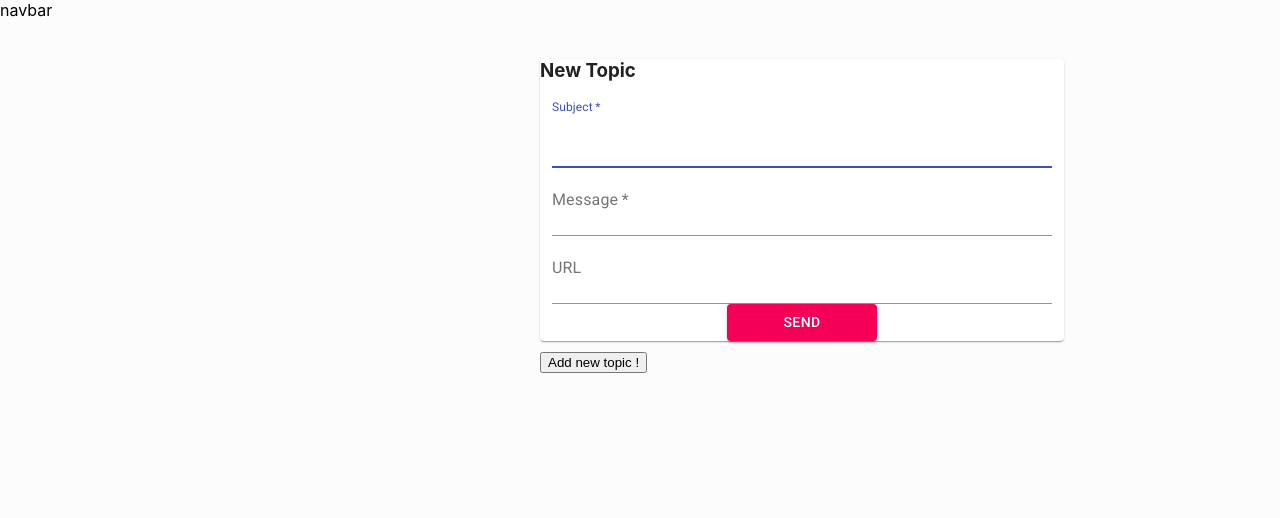
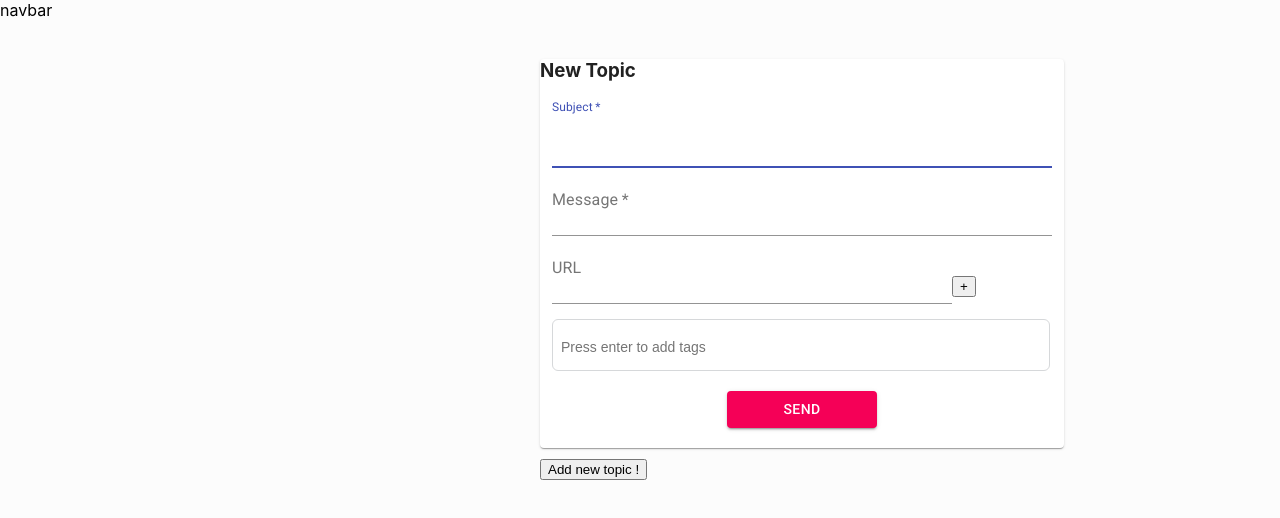
Before and after one commit to WildCodeSchool/2020-11-wns-paris-fantasticfork-projet-front, a React (Create React App) app: page / in a window 1280 px wide. Shown: the top 518 px of the page. Built offline with nearby package versions, Linux system fonts and the light colour scheme.

Commit message:
refacto code, and place addTags and addUrl

```diff
--- a/src/Components/Forum/TopicForm.css
+++ b/src/Components/Forum/TopicForm.css
@@ -8,8 +8,14 @@
 .submit-button {
     align-self: center;
     width: 150px;
-    margin-top: 12px;
+    margin-top: 30px;
     margin-bottom: 12px;
+}
+
+.url_list{
+    display: flex;
+    align-items: center;
+    margin-top: 15px !important;
 }
 
 #contained-button-file {
@@ -19,6 +25,74 @@
     justify-content: center;
 }
 
-#url, #message, #title, #upload-button {
+#url, #message, #title, #upload-button, #username {
     margin-top: 20px;
 }
+
+#url {
+    width: 400px;
+}
+
+.add-url {
+    margin-top: 40px;
+}
+
+.tags-input {
+	display: flex;
+	align-items: flex-start;
+	flex-wrap: wrap;
+	min-height: 48px;
+	width: 480px;
+	padding: 0 8px;
+	border: 1px solid rgb(214, 216, 218);
+    border-radius: 6px;
+    margin-top: 15px;
+}
+
+input {
+	flex: 1;
+	border: none;
+	height: 46px;
+	font-size: 14px;
+	padding: 4px 0 0 0;
+}
+
+#tags {
+	display: flex;
+	flex-wrap: wrap;
+	padding: 0;
+	margin: 8px 0 0 0;
+}
+
+.tag {
+	width: auto;
+	height: 32px;
+	display: flex;
+	align-items: center;
+	justify-content: center;
+	color: #fff;
+	padding: 0 8px;
+	font-size: 14px;
+	list-style: none;
+	border-radius: 6px;
+	margin: 0 8px 8px 0;
+	background: #0052cc;
+}
+
+.tag-title {
+	margin-top: 3px;
+}
+
+.tag-close-icon {
+	display: block;
+	width: 16px;
+	height: 16px;
+	line-height: 16px;
+	text-align: center;
+	font-size: 14px;
+	margin-left: 8px;
+	color: #0052cc;
+	border-radius: 50%;
+	background: #fff;
+	cursor: pointer;
+}
--- a/src/Components/Forum/TopicForm.js
+++ b/src/Components/Forum/TopicForm.js
@@ -1,33 +1,57 @@
 import React, { useState } from 'react';
-import { Button, Paper, TextField } from '@material-ui/core';
+import { Button, Paper, TextField, Link, Icon, IconButton } from '@material-ui/core';
 
 import './TopicForm.css';
 
 const TopicForm = () => {
     const [inputFields, setInputFields] = useState(
-        [{
+        {
+            username: 'Clem Stud',
             subject: '',
             message: '',
-            url: ''
-        }]
+            url: [],
+            tags: []
+        }
     )
+    const [newUrl, setNewUrl] = useState('')
 
-    const handleChange = (index, e) => {
-        const values = [...inputFields]
-        values[index][e.target.name] = e.target.value
-        setInputFields(values)
+    const addUrl = () => {
+        if (newUrl === '') { return null }
+        let url = Array.from(inputFields.url)
+        url.push(newUrl)
+        setNewUrl('')
+        setInputFields({ ...inputFields, url })
     }
+    const deleteUrl = (idx) => {
+        let url = Array.from(inputFields.url)
+        url.splice(idx, 1)
+        setInputFields({ ...inputFields, url })
+    }
+
+    const addTags = event => {
+        if (event.target.value === '') { return null }
+        let tags = Array.from(inputFields.tags)
+        tags.push(event.target.value)
+        event.target.value = "";
+        setInputFields({ ...inputFields, tags })
+    };
+
+    const removeTags = indexToRemove => {
+        let tags = Array.from(inputFields.tags)
+        tags.splice(indexToRemove, 1)
+        setInputFields({ ...inputFields, tags })
+    };
 
     const handleSubmit = (e) => {
         e.preventDefault();
+        console.log(inputFields)
     }
 
     return (
         <Paper>
             <h3>New Topic</h3>
-            <form onSubmit={handleSubmit}>
-                {inputFields.map((field, index) => (
-                    <div key={index} className="form">
+
+            <div className="form">
                 <TextField
                     id='title'
                     name='subject'
@@ -35,8 +59,8 @@ const TopicForm = () => {
                     variant='standard'
                     autoFocus={true}
                     value={inputFields.subject}
-                            onChange={(e) => handleChange(index, e)}
-                            required  />
+                    onChange={(e) => setInputFields({ ...inputFields, subject: e.target.value })}
+                    required />
                 <TextField
                     id='message'
                     name='message'
@@ -44,26 +68,54 @@ const TopicForm = () => {
                     multiline={true}
                     variant='standard'
                     value={inputFields.message}
-                            onChange={(e) => handleChange(index, e)}
+                    onChange={(e) => setInputFields({ ...inputFields, message: e.target.value })}
                     required />
+                {inputFields.url.length > 0 && inputFields.url.map((url, idx) => (
+                    <div key={url} className='url_list blue' href={url} target='_blank' rel='noopener noreferrer'>
+                        <Icon style={{ paddingRight: 10 }}>link</Icon>
+                        {url}
+                        <div style={{ flex: 1 }} />
+                        <IconButton aria-label="delete">
+                            <Icon fontSize="small" onClick={() => deleteUrl(idx)}> delete</Icon>
+                        </IconButton>
+                    </div>
+                ))}
+                <div>
                     <TextField
                         id='url'
                         name="url"
                         label='URL'
                         variant='standard'
-                            value={inputFields.url}
-                            onChange={(e) => handleChange(index, e)} />
+                        value={newUrl}
+                        onChange={(e) => setNewUrl(e.target.value)} />
+                    <button onClick={addUrl} className='add-url'>+</button>
+                </div>
+                <div className="tags-input">
+                    <ul id="tags">
+                        {inputFields.tags.length > 0 && inputFields.tags.map((tag, index) => (
+                            <li key={index} className="tag">
+                                <span className='tag-title'>{tag}</span>
+                                <span className='tag-close-icon'
+                                    onClick={() => removeTags(index)}
+                                >x</span>
+                            </li>
+                        ))}
+                    </ul>
+                    <input
+                        type="text"
+                        onKeyUp={event => event.key === "Enter" ? addTags(event) : null}
+                        placeholder="Press enter to add tags"
+                    />
+                </div>
                 <Button
                     className="submit-button"
                     variant="contained"
+                    style={{marginTop: "20px", marginBottom: "20px"}}
                     color="secondary"
-                            type="submit"
                     onClick={handleSubmit} >
                     Send
                 </Button>
             </div>
-                ))}
-            </form>
         </Paper>
     )
 }
```
Lines whose indentation alone changed are shown as unchanged.
